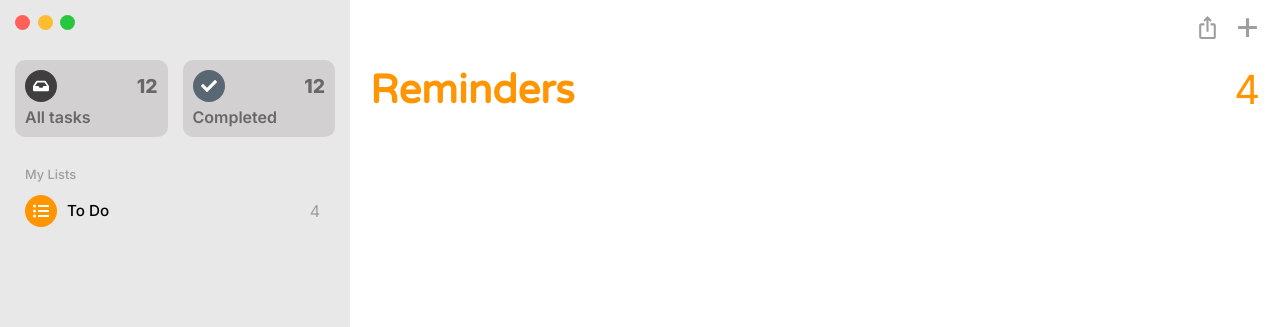
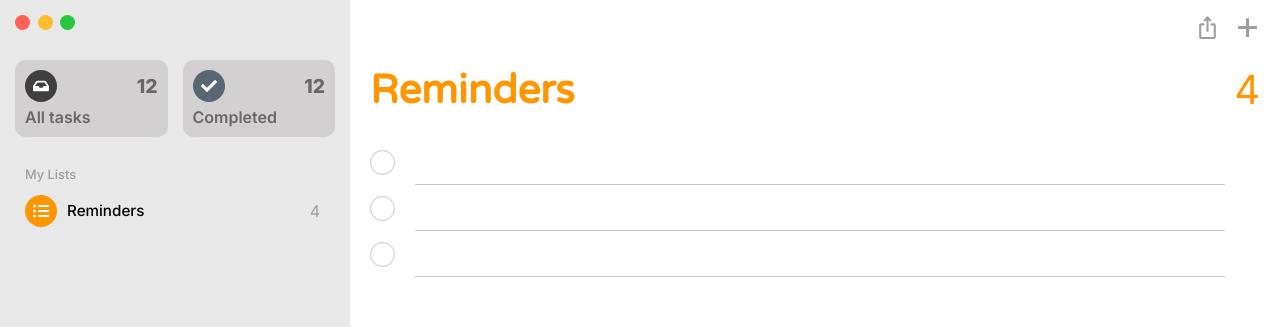
Before and after one commit to GabrielCornejoB/mac-reminders-clone, a React (Vite) app: page / in a window 1280 px wide. Shown: the top 327 px of the page. Built offline with nearby package versions, Linux system fonts and the light colour scheme.

Commit message:
Task component

```diff
--- a/src/features/Sidebar/Sidebar.tsx
+++ b/src/features/Sidebar/Sidebar.tsx
@@ -24,7 +24,7 @@
           <h4>My Lists</h4>
           <ul>
             <li>
-              <ListItem icon={<FaListUl />} color="#ff9500" title="To Do" />
+              <ListItem icon={<FaListUl />} color="#ff9500" title="Reminders" />
             </li>
           </ul>
         </section>
--- a/src/features/Tasks/Tasks.module.scss
+++ b/src/features/Tasks/Tasks.module.scss
@@ -26,7 +26,7 @@
       width: 100%;
       @include m.flex(row, space-between);
       font-size: 2.5rem;
-      margin-top: 25px;
+      margin: 25px 0;
       color: #ff9500;
 
       .title {
@@ -38,4 +38,7 @@
       }
     }
   }
+  ul {
+    width: 100%;
+  }
 }
--- a/src/features/Tasks/Tasks.tsx
+++ b/src/features/Tasks/Tasks.tsx
@@ -3,6 +3,7 @@
 import { MdIosShare } from "react-icons/md";
 
 import s from "./Tasks.module.scss";
+import Task from "./components/Task/Task";
 
 const Tasks = () => {
   return (
@@ -19,7 +20,11 @@
           <h1 className={s.count}>4</h1>
         </div>
       </header>
-      <ul></ul>
+      <ul>
+        <Task />
+        <Task />
+        <Task />
+      </ul>
     </main>
   );
 };
--- /dev/null
+++ b/src/features/Tasks/components/Task/Task.module.scss
@@ -0,0 +1,38 @@
+@use "../../../../styles/variables" as v;
+@use "../../../../styles/mixins" as m;
+
+$checkWidth: 25px;
+$gap: 20px;
+
+.task {
+  @include m.flex(row, flex-start);
+  gap: $gap;
+  button {
+    height: $checkWidth;
+    aspect-ratio: 1;
+    border: 1px solid v.$gray-300;
+    border-radius: 50%;
+    cursor: pointer;
+    display: grid;
+    place-items: center;
+    .inner {
+      height: 60%;
+      width: 60%;
+      border-radius: 50%;
+    }
+    &:hover {
+      border: 2px solid #ff9500;
+      .inner {
+        background: #ff9500;
+      }
+    }
+  }
+  input {
+    padding: 12.5px 2.5px;
+    border-bottom: 1px solid v.$gray-300;
+    width: calc(100% - $checkWidth - $gap);
+  }
+  .check {
+    cursor: pointer;
+  }
+}
--- /dev/null
+++ b/src/features/Tasks/components/Task/Task.tsx
@@ -0,0 +1,31 @@
+import { IconContext } from "react-icons";
+import { FaCheck } from "react-icons/fa";
+import s from "./Task.module.scss";
+import { useState } from "react";
+
+const Task = () => {
+  const [isEditing, setIsEditing] = useState(false);
+
+  const handleCheckConfirmation = () => {
+    if (isEditing) setIsEditing(false);
+  };
+
+  return (
+    <div className={s.task}>
+      <button>
+        <div className={s.inner}></div>
+      </button>
+      <input
+        type="text"
+        onFocus={() => setIsEditing(true)}
+        onBlur={() => setIsEditing(false)}
+      />
+      <IconContext.Provider
+        value={{ color: isEditing ? "#ff9500" : "transparent" }}
+      >
+        <FaCheck className={s.check} onClick={handleCheckConfirmation} />
+      </IconContext.Provider>
+    </div>
+  );
+};
+export default Task;
```
